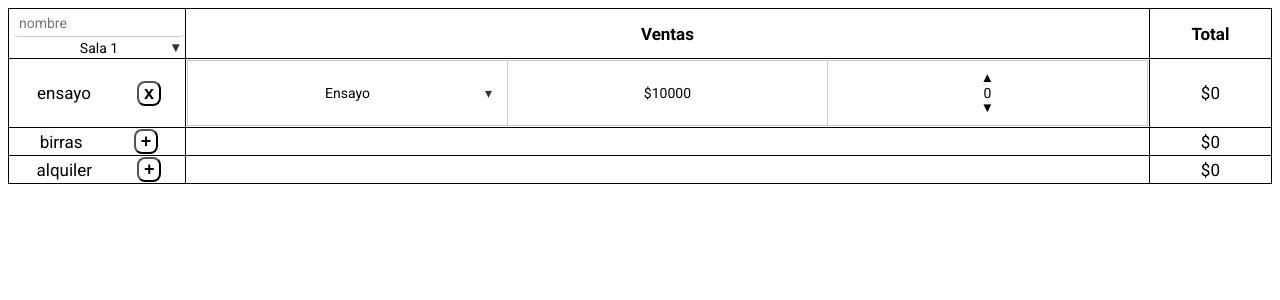
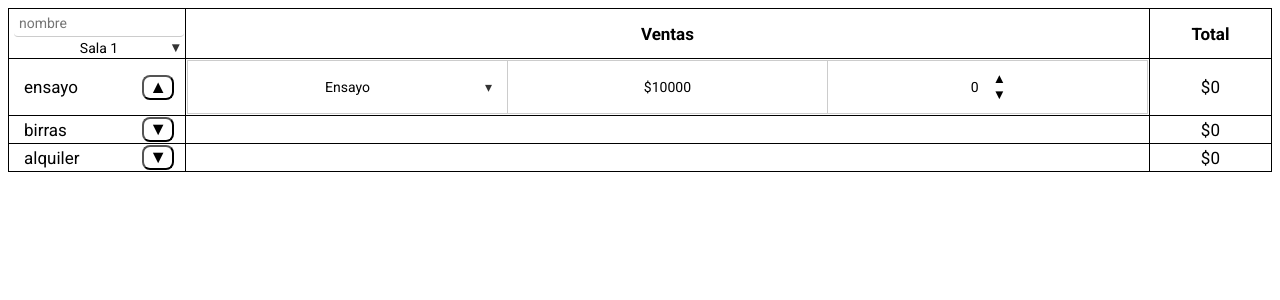
Before and after one commit to lucastrajtenberg/contabilidad_sonidal, a React (Vite) app in the folder ivanarko_sys/: page / in a window 1280 px wide. Shown: the top 300 px of the page. Built offline with nearby package versions, Linux system fonts and the light colour scheme.

Commit message:
reform cambios esteticos, flechitas mas que nada

```diff
--- a/ivanarko_sys/src/App.css
+++ b/ivanarko_sys/src/App.css
@@ -73,8 +73,16 @@ body {
 
 .nombre-expandible {
   display: flex;
-  justify-content: space-around;
+  justify-content: space-between;
   align-items: center;
+}
+
+.nombre-expandible span {
+  padding-left: 10px;
+}
+
+.nombre-expandible .boton-toggle {
+  margin-right: 10px;
 }
 
 .boton-toggle {
@@ -124,12 +132,31 @@ body {
   color: #333;
 }
 
-.qty{
-  display:flex;
-  flex-direction:column;
-  align-items:center;
-  font-size:14px;
+/*Flechita cantidad*/
+
+.qty {
+  display: flex;
+  justify-content: center;
+  align-items: center;
+  gap: 4px; /* espacio entre número y flechas */
 }
+
+.qty-num {
+  min-width: 20px;
+  text-align: center;
+}
+
+.qty-flechas {
+  display: flex;
+  flex-direction: column;
+  align-items: center;
+}
+
+.qty-flechas button {
+  padding: 2px 4px;
+  line-height: 1;
+}
+
 .qty button{
   background:none;
   border:none;
--- a/ivanarko_sys/src/App.jsx
+++ b/ivanarko_sys/src/App.jsx
@@ -47,6 +47,7 @@ function App() {
 
 
     /** RENDERS */
+
   const toggleRow = (key) =>
     setExpandedRows((p) => ({ ...p, [key]: !p[key] }));
 
@@ -56,9 +57,11 @@ function App() {
       <td>${item.precio}</td>
       <td>
         <div className="qty">
+            <span className="qty-num">{cantidades[item.nombre] || 0}</span>
+            <div className="qty-flechas">
               <button onClick={() => changeQty(item.nombre, 1)}>▲</button>
-          <span>{cantidades[item.nombre] || 0}</span>
               <button onClick={() => changeQty(item.nombre, -1)}>▼</button>
+            </div>
         </div>
       </td>
     </tr>
@@ -91,9 +94,11 @@ function App() {
               <td>${ensayoActual.precio}</td>
               <td>
                 <div className="qty">
+                  <span className="qty-num">{cantidades[ensayoActual.nombre] || 0}</span>
+                  <div className="qty-flechas">
                     <button onClick={() => changeQty(ensayoActual.nombre, 1)}>▲</button>
-                  <span>{cantidades[ensayoActual.nombre] || 0}</span>
                     <button onClick={() => changeQty(ensayoActual.nombre, -1)}>▼</button>
+                  </div>
                 </div>
               </td>
             </tr>
@@ -141,7 +146,7 @@ function App() {
         <div className="nombre-expandible">
           <span>{nombre}</span>
           <button className="boton-toggle" onClick={() => toggleRow(nombre)}>
-            {expandedRows[nombre] ? "x" : "+"}
+            {expandedRows[nombre] ? "▲" : "▼"}
           </button>
         </div>
       </td>
@@ -157,14 +162,9 @@ function App() {
         : null
   }
 </td>
-
-
       <td className="col-total">${totalCat(data)}</td>
     </tr>
   );
-
-
-  /** */
 
   return (
     <div className="tabla-container">
```
Lines whose indentation alone changed are shown as unchanged.
